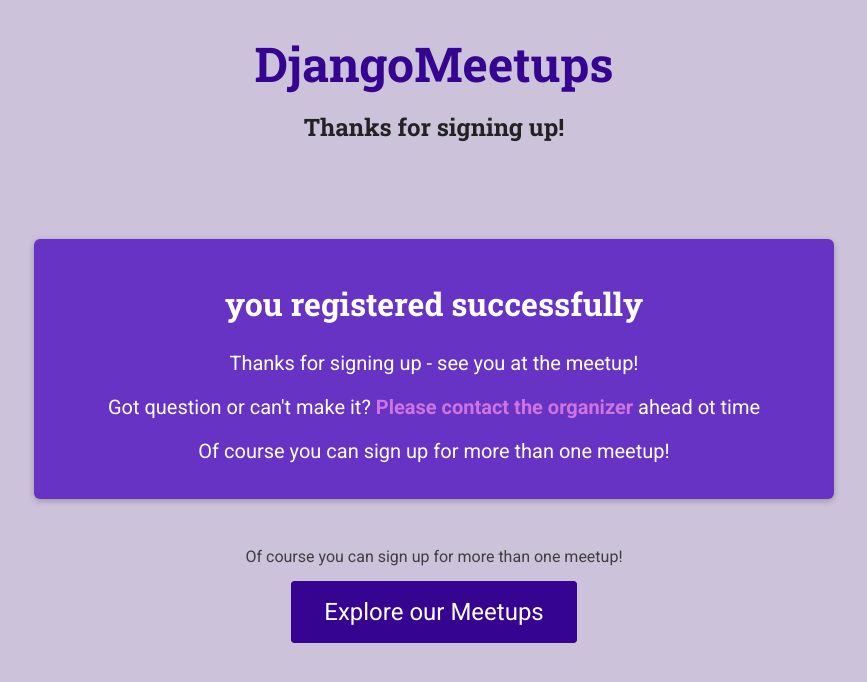
After one commit to Thelmi/python_django_basics, a Django app: template django_ref/meetups/templates/meetups/registration-success.html in a window 1280 px wide. The commit adds this page. Shown: the top 682 px of the page, without its empty margins (206-1073 px from the left). Run offline with Django 5.2, Linux system fonts and the light colour scheme; the template is opened without the code that fills it, so the values that code supplies are empty.

Commit message:
building the design page

```diff
--- a/django_ref/meetups/forms.py
+++ b/django_ref/meetups/forms.py
@@ -1,4 +1,4 @@
-from django import forms
+from django import forms # type: ignore
 
 from .models import Participant
 
--- a/django_ref/meetups/models.py
+++ b/django_ref/meetups/models.py
@@ -1,4 +1,4 @@
-from django.db import models
+from django.db import models # type: ignore
 
 # Create your models here.
 
@@ -11,7 +11,6 @@ class Location(models.Model):
 
 class Participant(models.Model):
 	email =  models.EmailField(unique=True)
-
 	def __str__(self):
 		return self.email
 
--- /dev/null
+++ b/django_ref/meetups/static/meetups/styles/registration-confirmation.css
@@ -0,0 +1,37 @@
+main {
+	text-align: center;
+  }
+
+  #confirmation {
+	max-width: 50rem;
+	margin: 3rem auto;
+	box-shadow: 0 2px 6px rgba(0, 0, 0, 0.25);
+	padding: 1rem;
+	background-color: #6633c4;
+	border-radius: 6px;
+	color: white
+  }
+
+  #confirmation h2 {
+	color: inherit;
+	font-size: 2rem;
+  }
+
+  #confirmation p {
+	font-size: 1.25rem;
+  }
+
+  #confirmation p a {
+	color: #cf74df;
+	text-decoration: none;
+	font-weight: bold;
+  }
+
+  #continue p {
+	margin: 2rem 0;
+  }
+
+  #continue .btn {
+	font-size: 1.5rem;
+	padding: 1rem 2rem;
+  }
--- a/django_ref/meetups/templates/meetups/meetups-details.html
+++ b/django_ref/meetups/templates/meetups/meetups-details.html
@@ -21,7 +21,7 @@
 				<h2>What's This Meetup About?</h2>
 				<p>{{ meetup.description}}</p>
 				<footer>
-				<p>Need more details? Please <a href="">contact the organizer</a> (but don't spam us)</p>
+					<p>Need more details? Please <a href="">contact the organizer</a> (but don't spam us)</p>
 				</footer>
 			</section>
 			<section id="registration">
@@ -38,8 +38,7 @@
 			</section>
 		</article>
 		{% else %}
-		<p>No meetup found for this slug, sorry!</p>
+			<p>No meetup found for this slug, sorry!</p>
 		{% endif%}
-
 	{% endblock %}
 </html>
--- /dev/null
+++ b/django_ref/meetups/templates/meetups/registration-success.html
@@ -0,0 +1,24 @@
+{% extends 'meetups/base/base.html' %}
+
+{% load static %}
+
+{% block title %} you registered successfully! {% endblock %}
+
+{% block size_css %}
+	<link rel="stylesheet" href="{%  static 'meetups/styles/registration-confirmation.css' %}">
+{% endblock %}
+
+{% block main_heading %} Thanks for signing up! {% endblock %}
+
+{% block body%}
+<section id = "confirmation">
+	<h2>you registered successfully</h2>
+	<p>Thanks for signing up - see you at the meetup!</p>
+	<p> Got question or can't make it? <a href="">Please contact the organizer</a> ahead ot time</p>
+	<p>Of course you can sign up for more than one meetup!</p>
+</section>
+<section id="continue">
+	<p>Of course you can sign up for more than one meetup!</p>
+	<p></p><a href="/meetups" class="btn">Explore our Meetups </a></p>
+</section>
+{% endblock %}
--- a/django_ref/meetups/urls.py
+++ b/django_ref/meetups/urls.py
@@ -1,7 +1,8 @@
-from django.urls import path
+from django.urls import path # type: ignore
 from . import views
 
 urlpatterns = [
 	path("meetups/", views.index, name='all-meetups'),
-	path("meetups/<slug:meetup_slug>/", views.meetup_details, name='meetup-detail')
+	path("meetups/success", views.confirm_registration, name='confirm-registration'),
+	path("meetups/<slug:meetup_slug>/", views.meetup_details, name='meetup-detail'),
 ]
```
Also changed, not shown: django_ref/meetups/views.py (+15 -7 lines), django_ref/notes/handling_form_sub.txt (+34 -0 lines), django_ref/db.sqlite3, django_ref/notes/modelform_to_form.txt (added), 1 other file.
